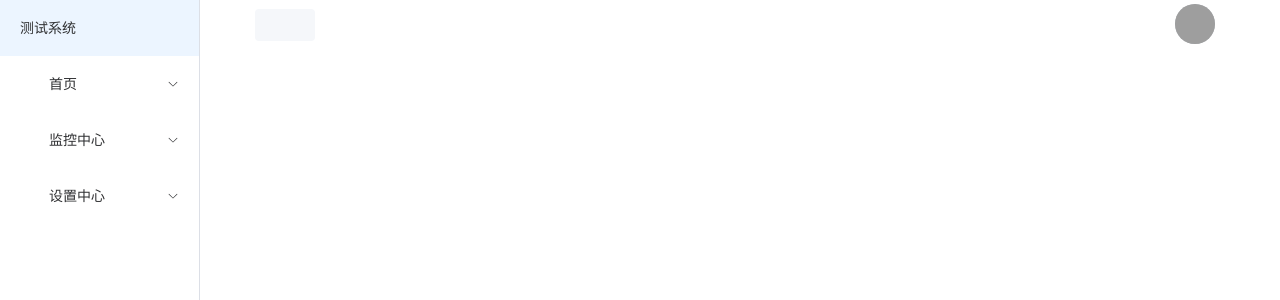
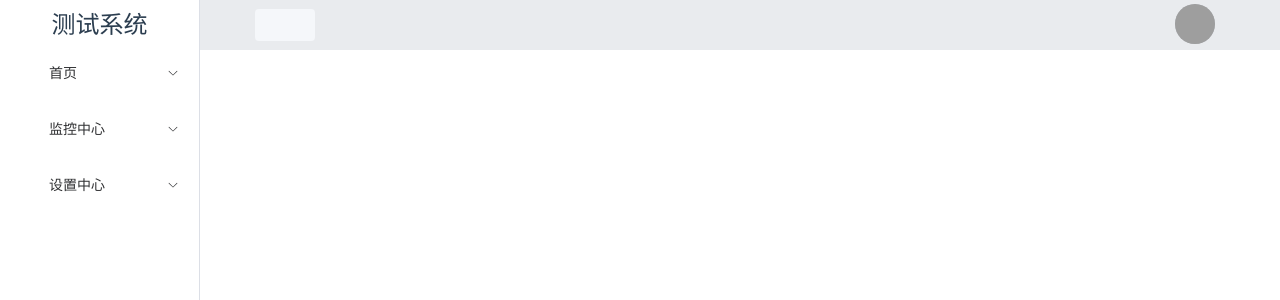
Before and after one commit to liaozhimingandy/vue_app, a Vue app: page /home in a window 1280 px wide. Shown: the top 300 px of the page. Built offline with nearby package versions, Linux system fonts and the light colour scheme; grey boxes are pictures that could not be loaded; some icons are missing.

Commit message:
完善中

```diff
--- a/src/view/home.vue
+++ b/src/view/home.vue
@@ -2,9 +2,11 @@
     <div class="common-layout">
         <el-container>
             <el-aside width="auto">
-                <el-menu default-active="2" class="el-menu-vertical" :collapse="is_collapse" router select="menu_select()">
-                    <el-menu-item>
-                        <span>{{ config.title }}</span></el-menu-item>
+                <el-menu default-active="2" class="el-menu-vertical" :collapse="is_collapse" router
+                         @select="menu_select" unique-opened="true">
+                    <div style="font-size: 24px; padding: 5px 0">
+                        <span>{{ config.title }}</span>
+                    </div>
                     <el-sub-menu index="1">
                         <template #title>
                             <el-icon>
@@ -38,7 +40,7 @@
             </el-aside>
             <el-container style="width: auto">
                 <!-- 头部 -->
-                <el-header style="height: 50px; background-color: #ffffff;">
+                <el-header style="height: 50px;">
                     <el-row :gutter="0" style="height: 100%;  align-items: center;">
                         <el-col :xs="8" :sm="6" :md="4" :lg="3" :xl="1"
                         >
@@ -66,9 +68,8 @@
                         </span>
                                     <template #dropdown>
                                         <el-dropdown-menu>
-                                            <el-dropdown-item command="userInfo"><route-link>个人中心</route-link></el-dropdown-item>
-                                           <el-dropdown-item command="userInfo"><route-link>修改密码</route-link></el-dropdown-item>
-                                            <el-dropdown-item command="logout">退出</el-dropdown-item>
+                                           <el-dropdown-item command="userInfo">修改密码</el-dropdown-item>
+                                            <el-dropdown-item command="logout" @click="open1">退出</el-dropdown-item>
                                         </el-dropdown-menu>
                                     </template>
                                 </el-dropdown>
@@ -89,6 +90,7 @@
 <script setup>
     //组件script
     import {Fold, Setting, Expand} from "@element-plus/icons";
+    import { ElNotification } from 'element-plus'
     import TopBar from "@/components/TopBar";
     import config from "@/config";
     import { useStore } from 'vuex';
@@ -104,10 +106,18 @@
     })
 
     // 菜单选择时
-    const menu_select = () => {
-
+    const menu_select = ( index, indexPath) => {
+      console.info(index, indexPath)
     }
 
+   // 退出
+    const open1 = () => {
+      ElNotification({
+        title: 'Success',
+        message: 'This is a success message',
+        type: 'success',
+      })
+}
 
 
 
```
